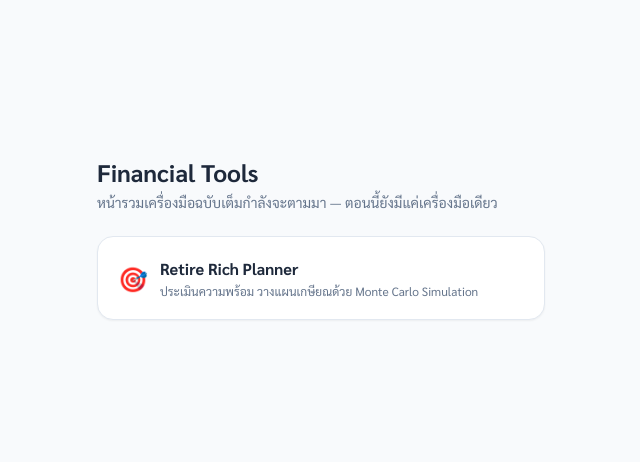
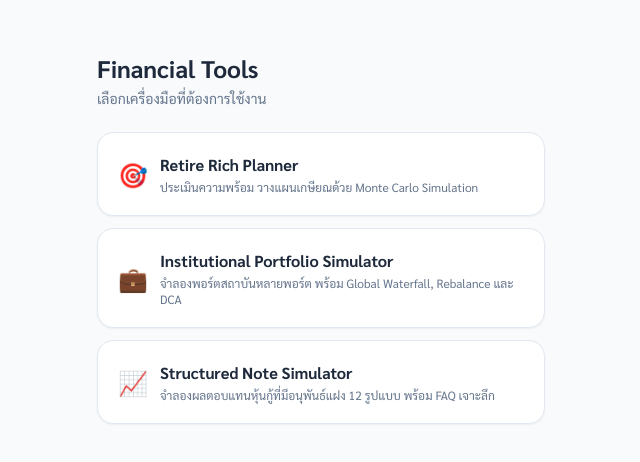
Before and after one commit to PommkokoBot/financial-tools-platform, a plain HTML site: page index.html in a window 1280 px wide. Shown: the part 162-624 px from the top of the page, without its empty margins (319-959 px from the left). Drawn offline with nearby package versions, Linux system fonts and the light colour scheme.

Commit message:
Update new icon

```diff
--- a/index.html
+++ b/index.html
@@ -11,7 +11,8 @@
 <body class="bg-slate-50 min-h-screen flex items-center justify-center p-6">
   <div class="max-w-md w-full">
     <h1 class="text-2xl font-bold text-slate-800 mb-1">Financial Tools</h1>
-    <p class="text-slate-500 text-sm mb-6">หน้ารวมเครื่องมือฉบับเต็มกำลังจะตามมา — ตอนนี้ยังมีแค่เครื่องมือเดียว</p>
+    <p class="text-slate-500 text-sm mb-6">เลือกเครื่องมือที่ต้องการใช้งาน</p>
+    <div class="space-y-3">
       <a href="tools/retire-rich-planner/" class="block bg-white border border-slate-200 rounded-2xl p-5 shadow-sm hover:shadow-md hover:border-indigo-300 transition-all">
         <div class="flex items-center gap-3">
           <span class="text-2xl">🎯</span>
@@ -21,6 +22,25 @@
           </div>
         </div>
       </a>
+      <a href="tools/portfolio-simulator/" class="block bg-white border border-slate-200 rounded-2xl p-5 shadow-sm hover:shadow-md hover:border-indigo-300 transition-all">
+        <div class="flex items-center gap-3">
+          <span class="text-2xl">💼</span>
+          <div>
+            <div class="font-bold text-slate-800">Institutional Portfolio Simulator</div>
+            <div class="text-xs text-slate-500 mt-0.5">จำลองพอร์ตสถาบันหลายพอร์ต พร้อม Global Waterfall, Rebalance และ DCA</div>
+          </div>
+        </div>
+      </a>
+      <a href="tools/structured-note-sim/" class="block bg-white border border-slate-200 rounded-2xl p-5 shadow-sm hover:shadow-md hover:border-indigo-300 transition-all">
+        <div class="flex items-center gap-3">
+          <span class="text-2xl">📈</span>
+          <div>
+            <div class="font-bold text-slate-800">Structured Note Simulator</div>
+            <div class="text-xs text-slate-500 mt-0.5">จำลองผลตอบแทนหุ้นกู้ที่มีอนุพันธ์แฝง 12 รูปแบบ พร้อม FAQ เจาะลึก</div>
+          </div>
+        </div>
+      </a>
+    </div>
   </div>
 </body>
 </html>
```
Lines whose indentation alone changed are shown as unchanged.
